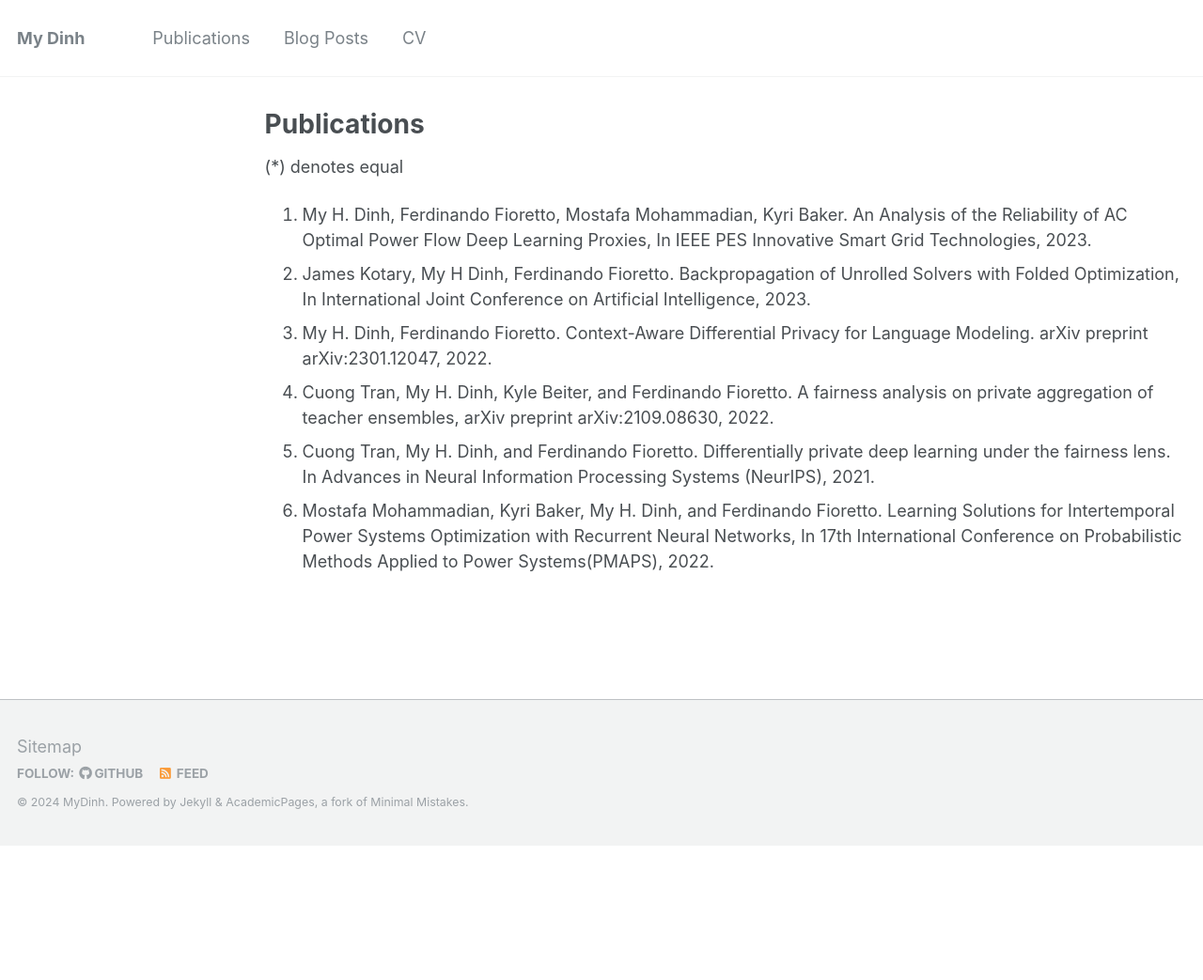
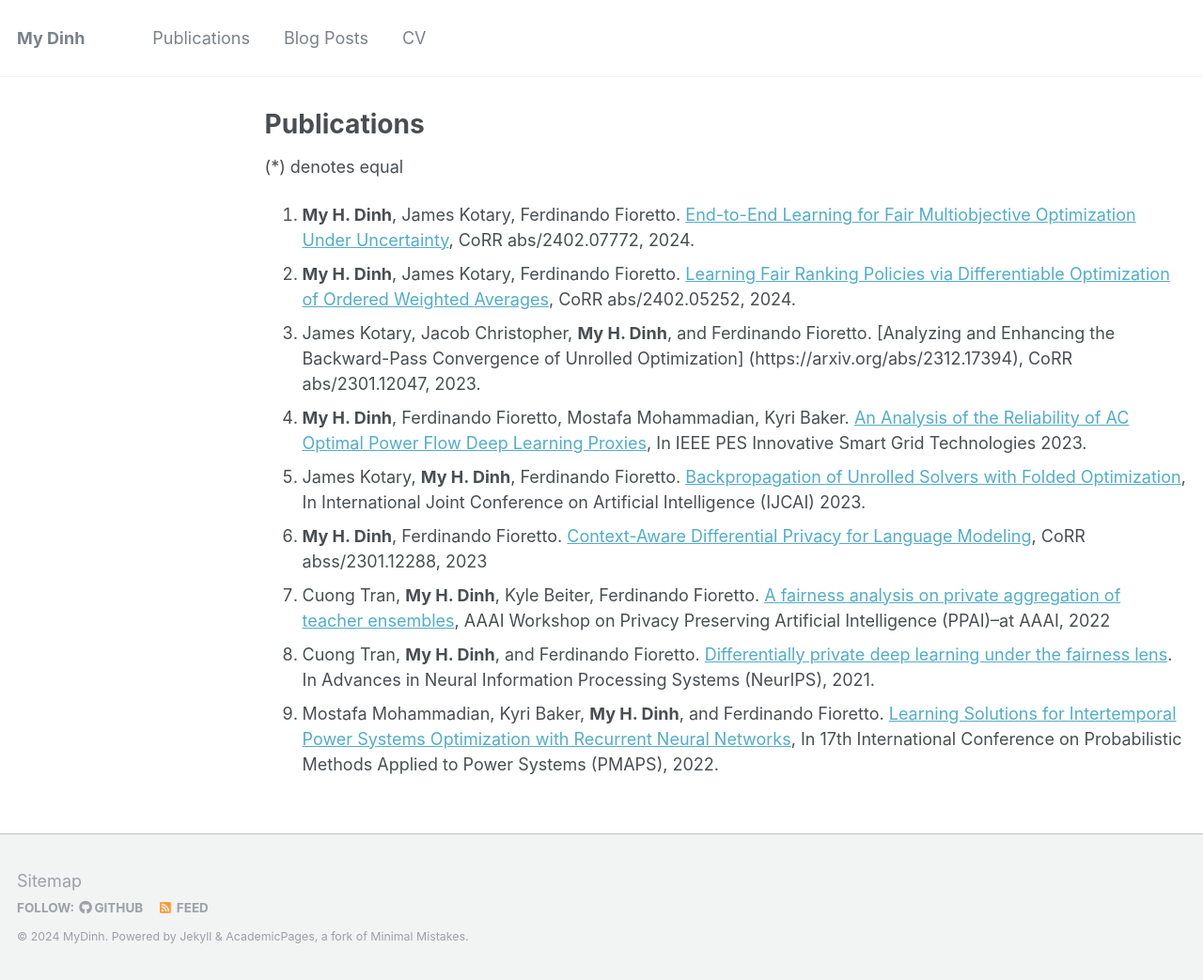
Before and after one commit to mdinh186/mdinh186.github.io, a Jekyll site: the page built from _pages/publications.md, in a window 1280 px wide. Shown: the whole page at 94% size. Built offline with Jekyll 4.4.1, drawn with Linux system fonts in a browser that asks for light colours; before the commit the page ends 900 px from its top, so only the background shows below that.

Commit message:
update publications

```diff
--- a/_pages/publications.md
+++ b/_pages/publications.md
@@ -6,10 +6,12 @@ author_profile: false
 ---
 
 (*) denotes equal
-1. My H. Dinh, Ferdinando Fioretto, Mostafa Mohammadian, Kyri Baker. An Analysis of the Reliability of AC Optimal Power Flow Deep Learning Proxies, In IEEE PES Innovative Smart Grid Technologies, 2023.
-2. James Kotary, My H Dinh, Ferdinando Fioretto. Backpropagation of Unrolled Solvers with Folded Optimization, In International Joint Conference on Artificial Intelligence, 2023.
-3. My H. Dinh, Ferdinando Fioretto. Context-Aware Differential Privacy for Language Modeling. arXiv preprint
-arXiv:2301.12047, 2022.
-4. Cuong Tran, My H. Dinh, Kyle Beiter, and Ferdinando Fioretto. A fairness analysis on private aggregation of teacher ensembles, arXiv preprint arXiv:2109.08630, 2022.
-5. Cuong Tran, My H. Dinh, and Ferdinando Fioretto. Differentially private deep learning under the fairness lens. In Advances in Neural Information Processing Systems (NeurIPS), 2021.
-6. Mostafa Mohammadian, Kyri Baker, My H. Dinh, and Ferdinando Fioretto. Learning Solutions for Intertemporal Power Systems Optimization with Recurrent Neural Networks, In 17th International Conference on Probabilistic Methods Applied to Power Systems(PMAPS), 2022.
+1. **My H. Dinh**, James Kotary, Ferdinando Fioretto. [End-to-End Learning for Fair Multiobjective Optimization Under Uncertainty](https://arxiv.org/abs/2402.07772), CoRR abs/2402.07772, 2024.
+2. **My H. Dinh**, James Kotary, Ferdinando Fioretto. [Learning Fair Ranking Policies via Differentiable Optimization of Ordered Weighted Averages](https://arxiv.org/abs/2402.05252), CoRR abs/2402.05252, 2024.
+3. James Kotary, Jacob Christopher, **My H. Dinh**, and Ferdinando Fioretto. [Analyzing and Enhancing the Backward-Pass Convergence of Unrolled Optimization] (https://arxiv.org/abs/2312.17394), CoRR abs/2301.12047, 2023.
+4. **My H. Dinh**, Ferdinando Fioretto, Mostafa Mohammadian, Kyri Baker. [An Analysis of the Reliability of AC Optimal Power Flow Deep Learning Proxies](https://ieeexplore.ieee.org/abstract/document/10328223), In IEEE PES Innovative Smart Grid Technologies 2023.
+5. James Kotary, **My H. Dinh**, Ferdinando Fioretto. [Backpropagation of Unrolled Solvers with Folded Optimization](https://arxiv.org/abs/2301.12047), In International Joint Conference on Artificial Intelligence (IJCAI) 2023.
+6. **My H. Dinh**, Ferdinando Fioretto. [Context-Aware Differential Privacy for Language Modeling](https://arxiv.org/abs/2301.12288), CoRR abss/2301.12288, 2023
+7. Cuong Tran, **My H. Dinh**, Kyle Beiter, Ferdinando Fioretto. [A fairness analysis on private aggregation of teacher ensembles]((https://arxiv.org/pdf/2109.08630.pdf)), AAAI Workshop on Privacy Preserving Artificial Intelligence (PPAI)–at AAAI, 2022
+8. Cuong Tran, **My H. Dinh**, and Ferdinando Fioretto. [Differentially private deep learning under the fairness lens](https://arxiv.org/abs/2106.02674). In Advances in Neural Information Processing Systems (NeurIPS), 2021.
+9. Mostafa Mohammadian, Kyri Baker, **My H. Dinh**, and Ferdinando Fioretto. [Learning Solutions for Intertemporal Power Systems Optimization with Recurrent Neural Networks](https://ieeexplore.ieee.org/document/9810638), In 17th International Conference on Probabilistic Methods Applied to Power Systems (PMAPS), 2022.
```
Also changed, not shown: _pages/about.md (+1 -0 lines).
